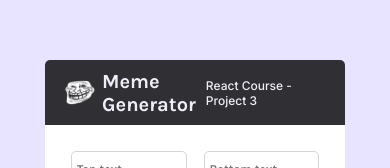
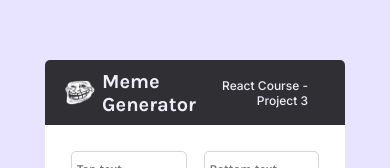
Before and after one commit to jajanaaa/meme-generator, a React (Create React App) app: page / in a window 390 px wide. Shown: the part 112-280 px from the top of the page. Built offline with nearby package versions, Linux system fonts and the light colour scheme; no server answers.

Commit message:
Update App.css

```diff
--- a/src/App.css
+++ b/src/App.css
@@ -97,6 +97,9 @@ button:hover {
   .App {
     width: 300px;
   }
+  .App .Header h2 {
+    text-align: right;
+  }
   .App .Meme .meme-img {
     max-width: 248px;
   }
```
